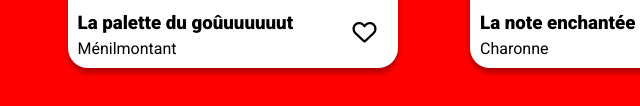
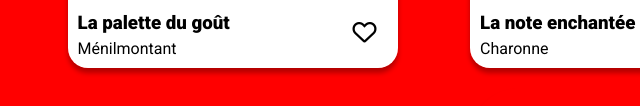
Before and after one commit to KellyBureth/P3_ohmyfood, a website: page index.html in a window 1280 px wide. Shown: the part 667-773 px from the top of the page, 5-645 px from the left. Drawn offline with Linux system fonts and the light colour scheme; grey boxes are pictures that could not be loaded; a web font is replaced by a local one.

```diff
--- a/index.html
+++ b/index.html
@@ -69,7 +69,7 @@
                 <div class="under-img">
                     <a href="la_palette_du_gout.html">
                     <div class="under-img_txt">
-                        <h3>La palette du goûuuuuuut</h3>
+                        <h3>La palette du goût</h3>
                         <p>Ménilmontant</p>
                     </div>
                     </a>
```
